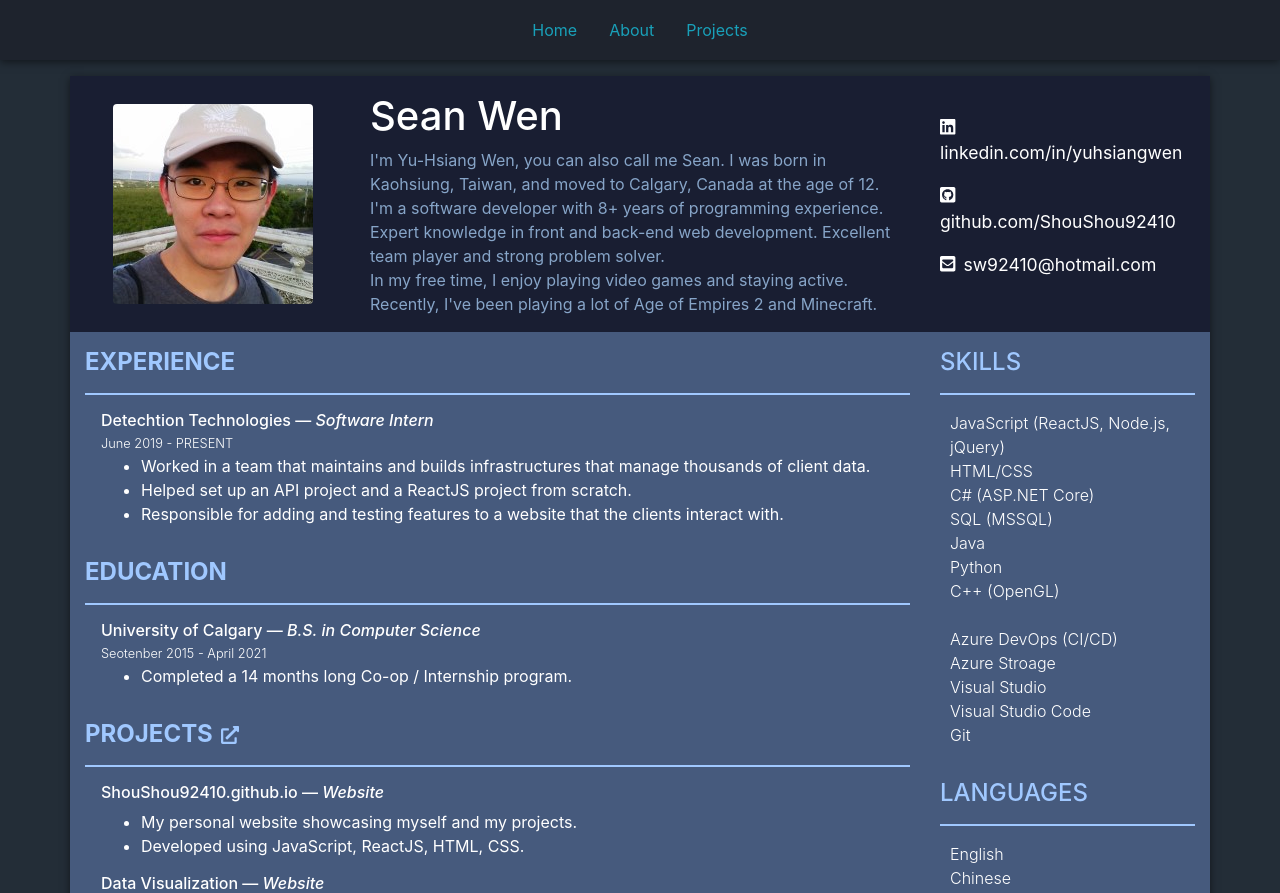
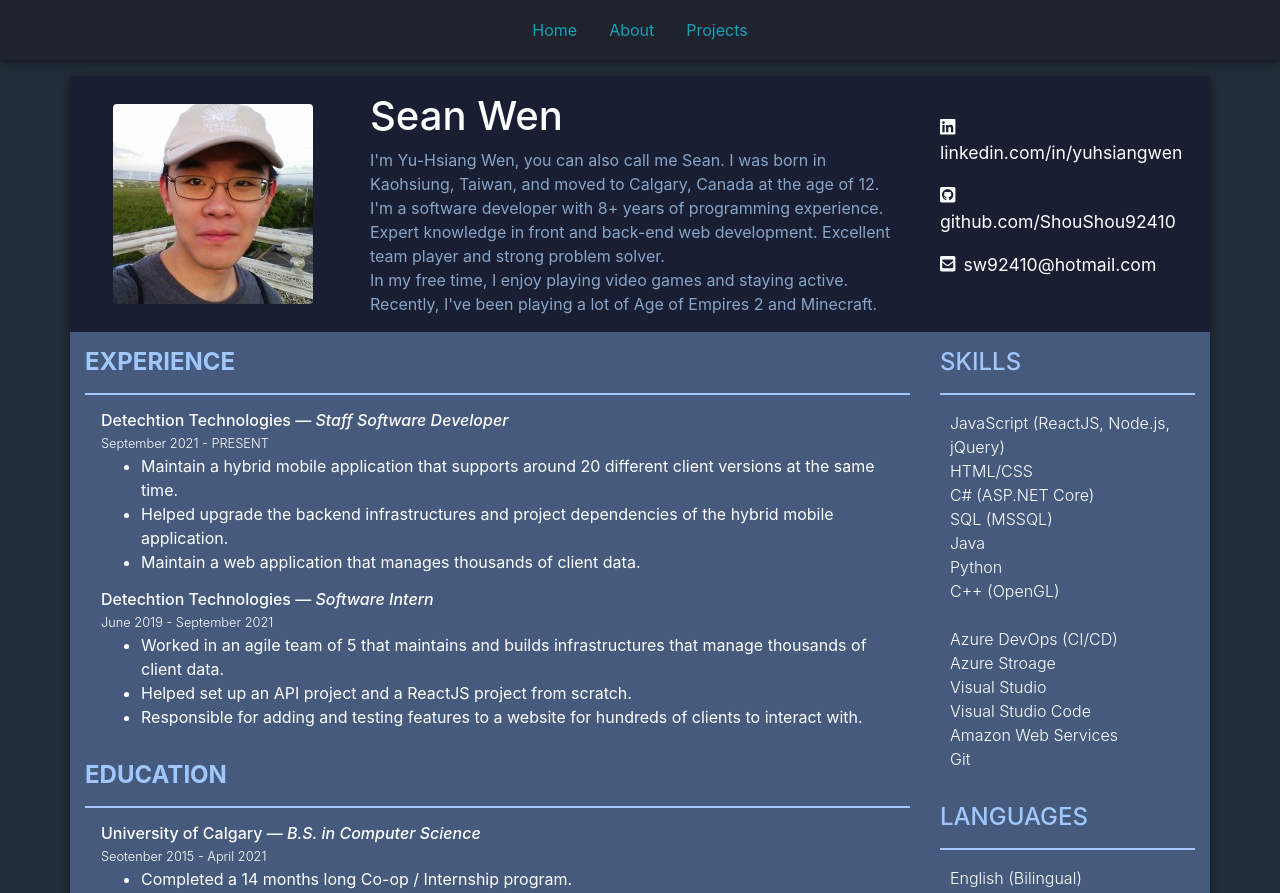
Before and after one commit to ShouShou92410/ShouShou92410.github.io, a React (Create React App) app: page /about in a window 1280 px wide. Shown: the top 893 px of the page. Built offline with nearby package versions, Linux system fonts and the light colour scheme.

Commit message:
Update about page

```diff
--- a/src/component/about/About.jsx
+++ b/src/component/about/About.jsx
@@ -75,13 +75,24 @@ function About() {
               <hr />
               <div className="px-3 mb-2">
                 <h6 className="mb-0">
+                  Detechtion Technologies — <i>Staff Software Developer</i>
+                </h6>
+                <small class="font-weight-light">September 2021 - PRESENT</small>
+                <ul>
+                  <li>Maintain a hybrid mobile application that supports around 20 different client versions at the same time.</li>
+                  <li>Helped upgrade the backend infrastructures and project dependencies of the hybrid mobile application.</li>
+                  <li>Maintain a web application that manages thousands of client data.</li>
+                </ul>
+              </div>
+              <div className="px-3 mb-2">
+                <h6 className="mb-0">
                   Detechtion Technologies — <i>Software Intern</i>
                 </h6>
-                <small class="font-weight-light">June 2019 - PRESENT</small>
+                <small class="font-weight-light">June 2019 - September 2021</small>
                 <ul>
-                  <li>Worked in a team that maintains and builds infrastructures that manage thousands of client data.</li>
+                  <li>Worked in an agile team of 5 that maintains and builds infrastructures that manage thousands of client data.</li>
                   <li>Helped set up an API project and a ReactJS project from scratch.</li>
-                  <li>Responsible for adding and testing features to a website that the clients interact with.</li>
+                  <li>Responsible for adding and testing features to a website for hundreds of clients to interact with.</li>
                 </ul>
               </div>
             </Col>
@@ -170,6 +181,7 @@ function About() {
                 <li>Azure Stroage</li>
                 <li>Visual Studio</li>
                 <li>Visual Studio Code</li>
+                <li>Amazon Web Services</li>
                 <li>Git</li>
               </ul>
             </Col>
@@ -177,9 +189,9 @@ function About() {
               <h4>LANGUAGES</h4>
               <hr />
               <ul className="list-clean font-weight-light">
-                <li>English</li>
-                <li>Chinese</li>
-                <li>Japanese</li>
+                <li>English (Bilingual)</li>
+                <li>Chinese (Native)</li>
+                <li>Japanese (Elementary)</li>
               </ul>
             </Col>
             <Col xs={12} className="about-section mb-3">
```
